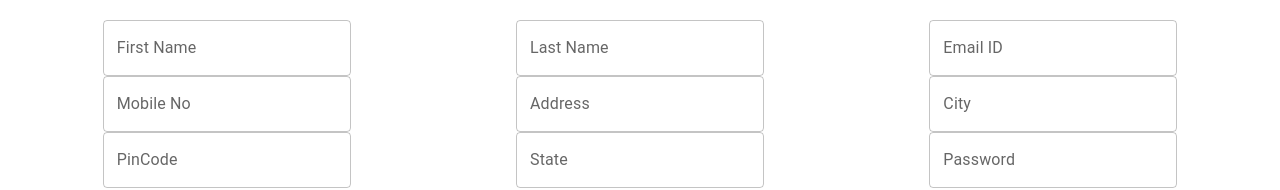
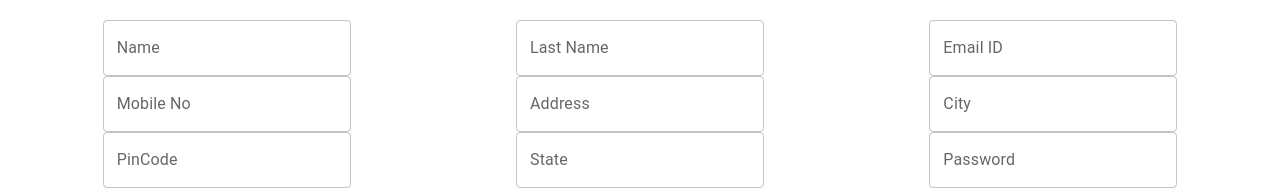
Before and after one commit to zahurapathan/arsalanapp, a React (Create React App) app: page / in a window 1280 px wide. Shown: the top 190 px of the page. Built offline with nearby package versions, Linux system fonts and the light colour scheme.

Commit message:
remove word

```diff
--- a/src/MaterialForm.jsx
+++ b/src/MaterialForm.jsx
@@ -5,9 +5,9 @@ export const MaterialForm = () => {
   return (
     <div className='class1'>
         <Grid container>
-            <Grid item xs={4}><TextField label="First Name"/></Grid>
+            <Grid item xs={4}><TextField label=" Name"/></Grid>
 
-            <Grid item xs={4}><TextField label="Last Name"/> </Grid>
+            <Grid item xs={4}><TextField label=" Last Name"/> </Grid>
 
 
             <Grid item xs={4}><TextField label="Email ID"/></Grid>
```
